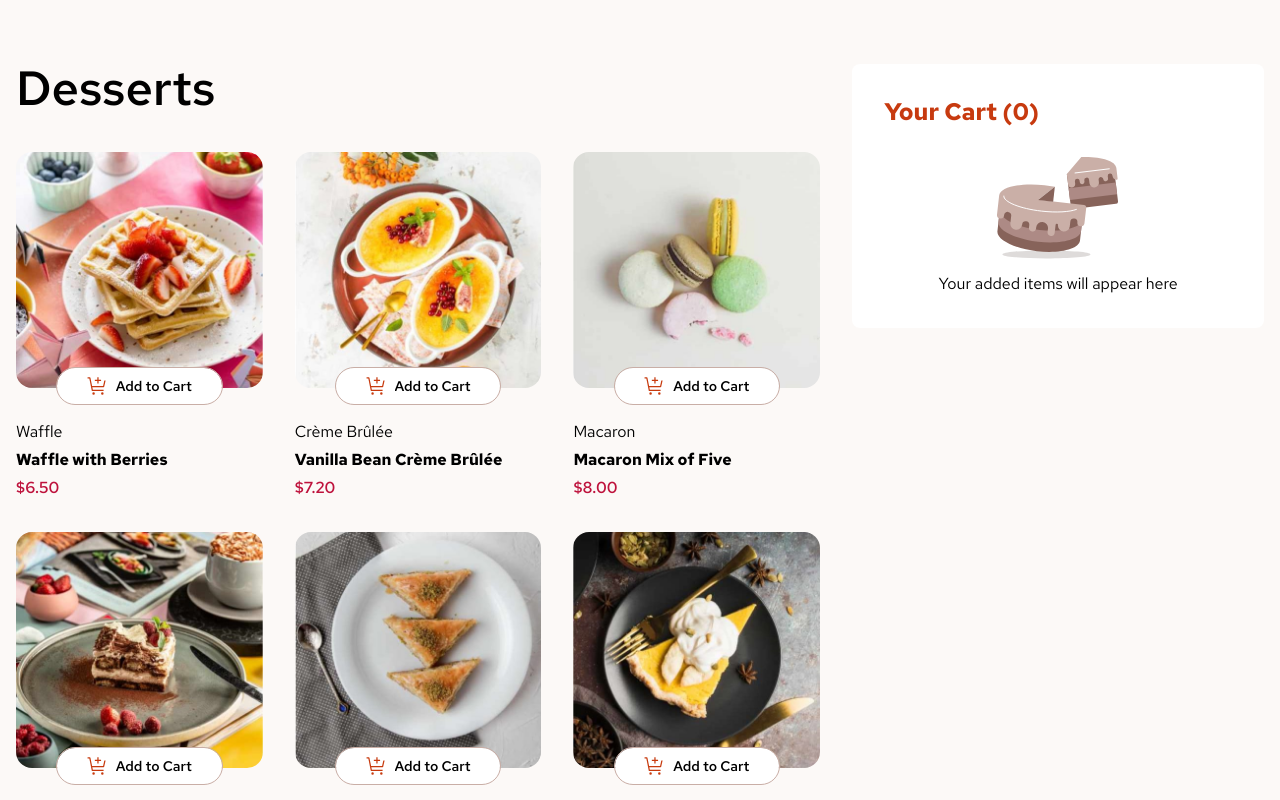
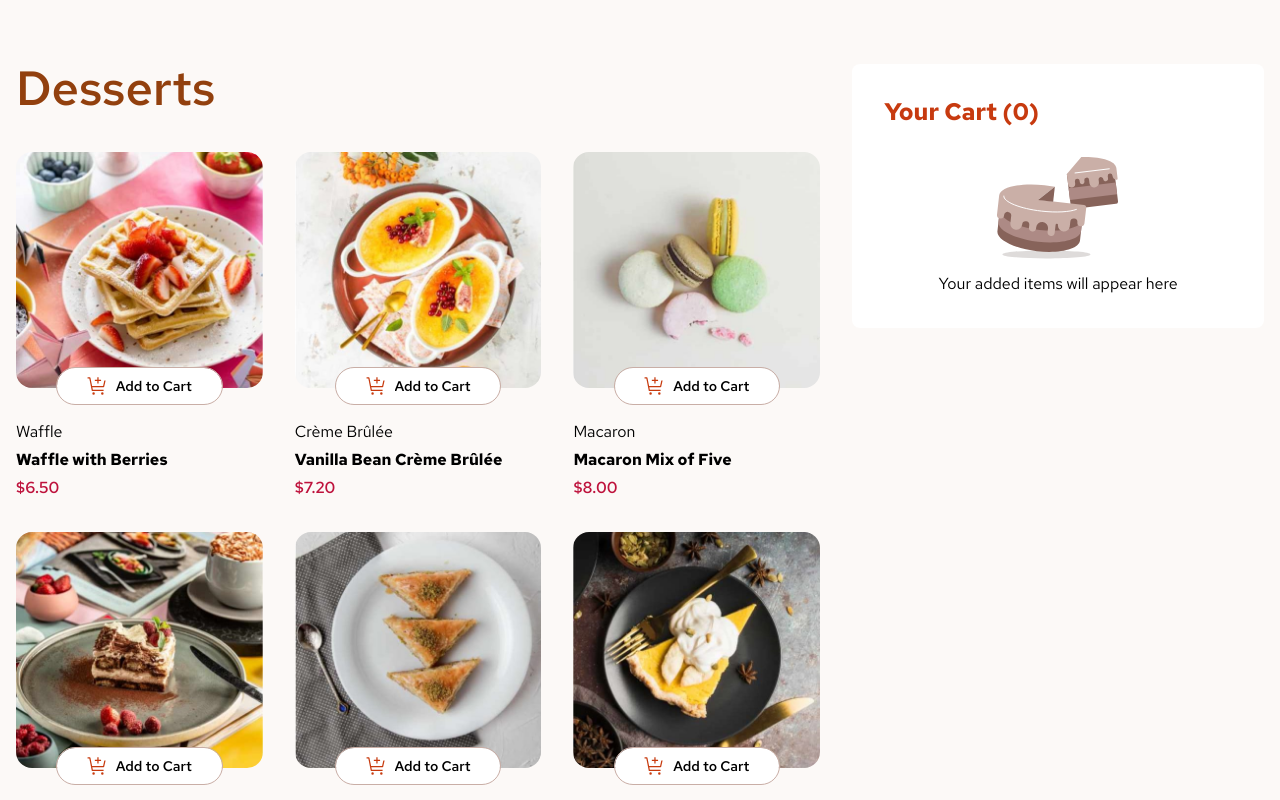
Before and after one commit to falloumacbook/product-list-cart, a React (Vite) app: page / in a window 1280 px wide. Shown: the top 800 px of the page. Built offline with nearby package versions, Linux system fonts and the light colour scheme.

Commit message:
font-weight and improved

```diff
--- a/src/components/ListItem.jsx
+++ b/src/components/ListItem.jsx
@@ -76,7 +76,7 @@ export default function ListItem() {
   return (
     <>
       <div>
-        <h1 className="font-semibold ">Desserts</h1>
+        <h1 className="font-semibold text-amber-800 text-5xl ">Desserts</h1>
         <div className="list">
           {data.map((item, index) => (
             <Item key={index} item={item} />
```
